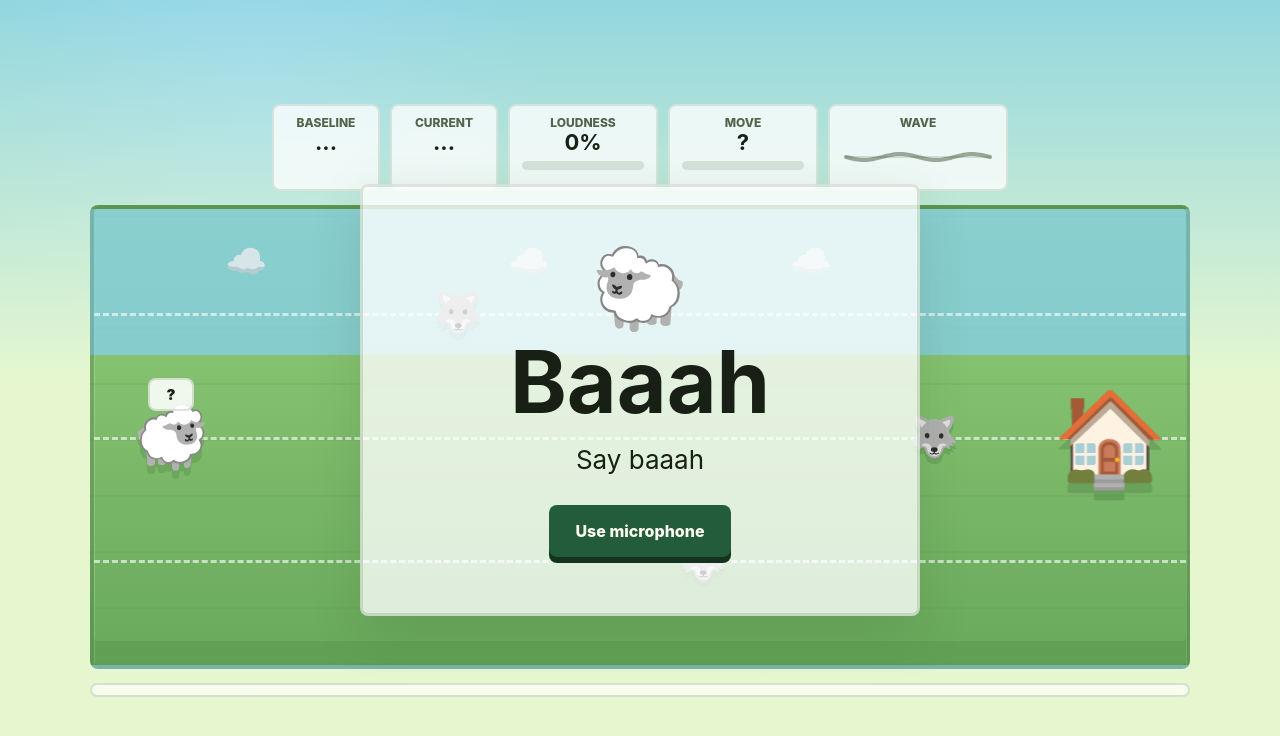
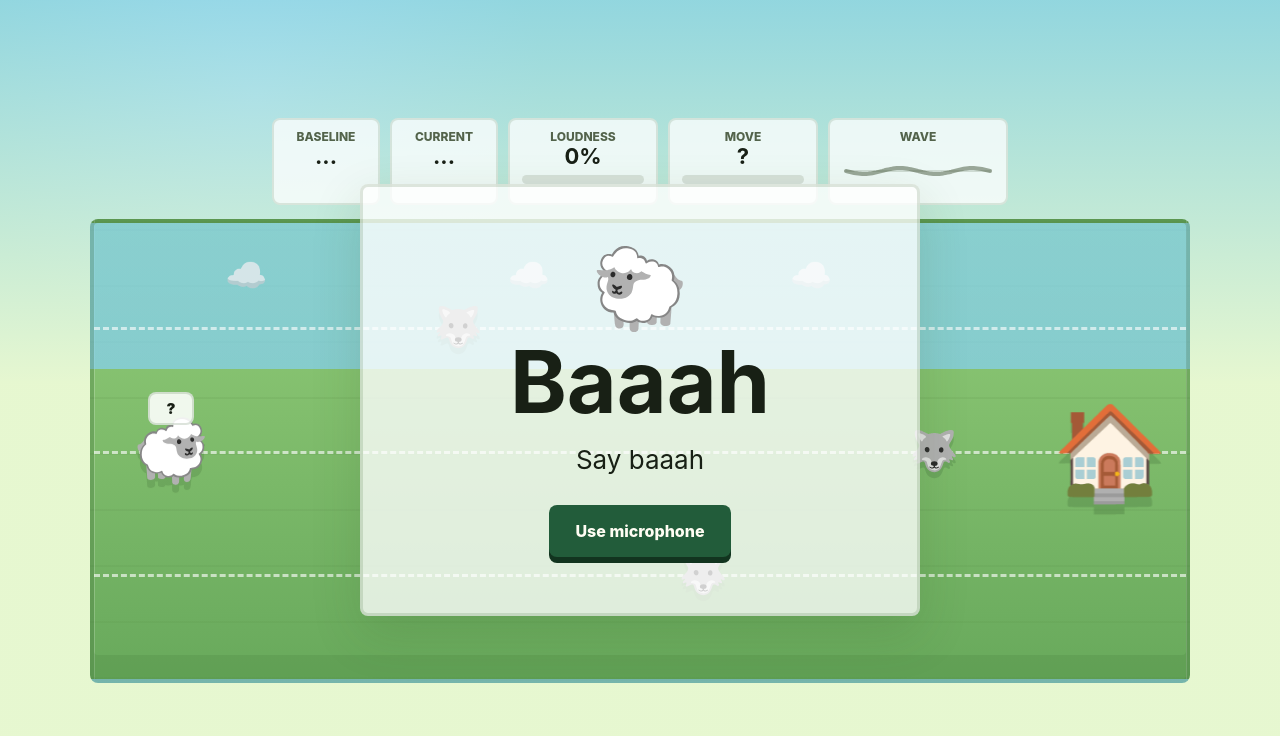
Before and after one commit to aleda145/baa, a React (Vite) app: page / in a window 1280 px wide. Shown: the top 736 px of the page. Built offline with nearby package versions, Linux system fonts and the light colour scheme.

Commit message:
Removed progress bar

```diff
--- a/src/ui/App.tsx
+++ b/src/ui/App.tsx
@@ -278,7 +278,6 @@ function GameScene({
   const courseItems = getCourseItems(game)
   const sheepX = distanceToScreenX(game.progress)
   const barnX = distanceToScreenX(COURSE_LENGTH)
-  const progressPercent = Math.min(100, (game.progress / COURSE_LENGTH) * 100)
   const sheepClass = [
     'sheep',
     game.sheep.tumbleMs > 0 ? 'sheep-tumble' : '',
@@ -381,10 +380,6 @@ function GameScene({
           ))}
         </div>
       </div>
-
-      <div className="progress-shell" aria-label="course progress">
-        <div className="progress-fill" style={{ width: `${progressPercent}%` }} />
-      </div>
     </section>
   )
 }
--- a/src/ui/styles.css
+++ b/src/ui/styles.css
@@ -389,20 +389,6 @@ button {
   animation: pop 400ms ease-out;
 }
 
-.progress-shell {
-  height: 14px;
-  border-radius: 999px;
-  background: rgba(255, 255, 255, 0.66);
-  border: 2px solid rgba(56, 99, 45, 0.18);
-  overflow: hidden;
-}
-
-.progress-fill {
-  height: 100%;
-  background: #225c3a;
-  transition: width 80ms linear;
-}
-
 .status-strip {
   min-height: 42px;
 }
```
